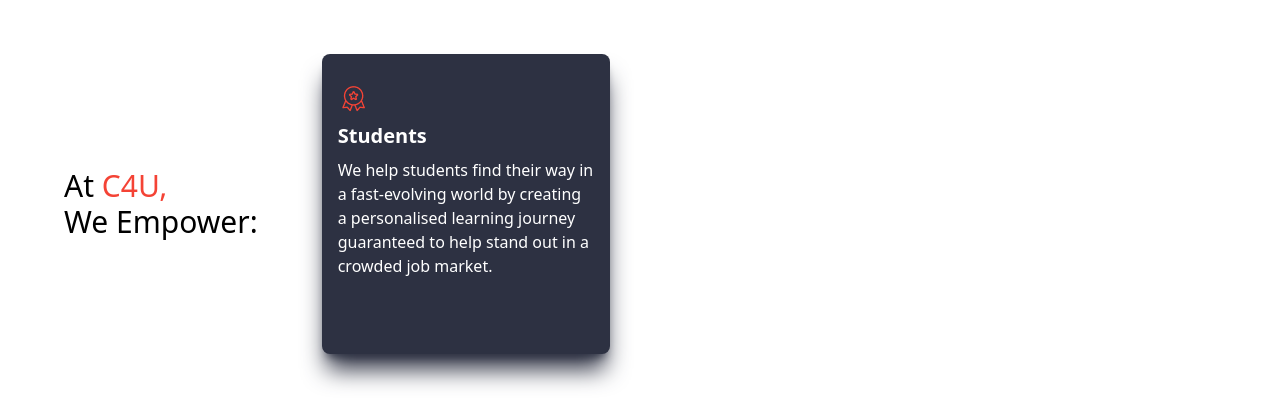
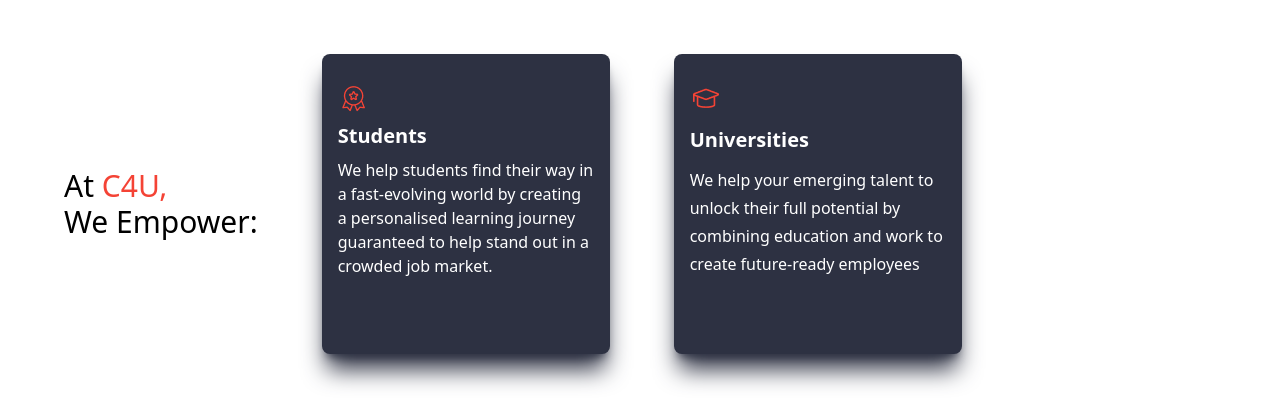
Before and after one commit to hm-auly/assignment-4___tailwindcss, a website built with Vite: page index.html in a window 1280 px wide. Shown: the part 622-1032 px from the top of the page. Built offline with nearby package versions, Linux system fonts and the light colour scheme.

Commit message:
card section card-1

```diff
--- a/index.html
+++ b/index.html
@@ -61,6 +61,12 @@
                 </p>
             </div>
 
+            <div class="card">
+                <img src="images/50.png" alt="card-image">
+                <h4 class="font-semibold text-xl py-3">Universities</h4>
+                <p class="leading-7">We help your emerging talent to unlock their full potential by combining education and work to create future-ready employees</p>
+            </div>
+
         </section>
     </section>
   <!-- card section end -->
```
